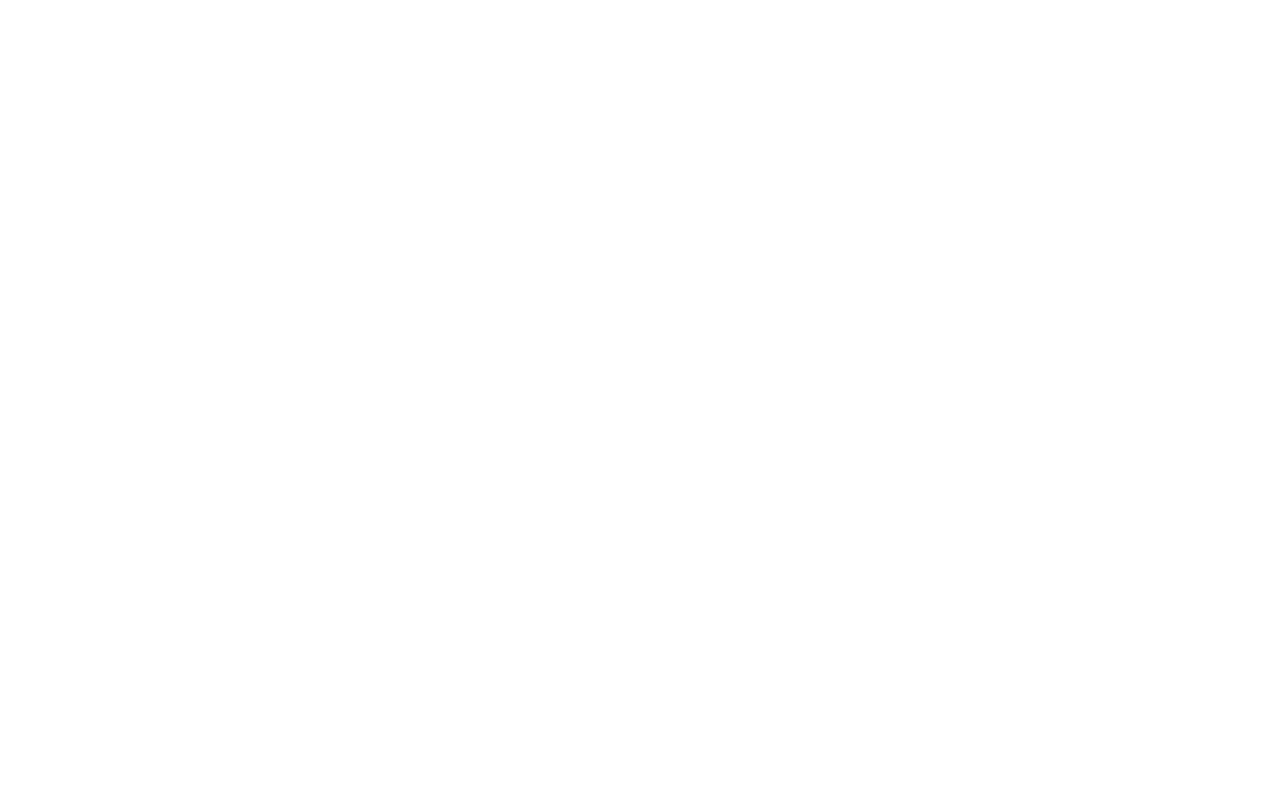
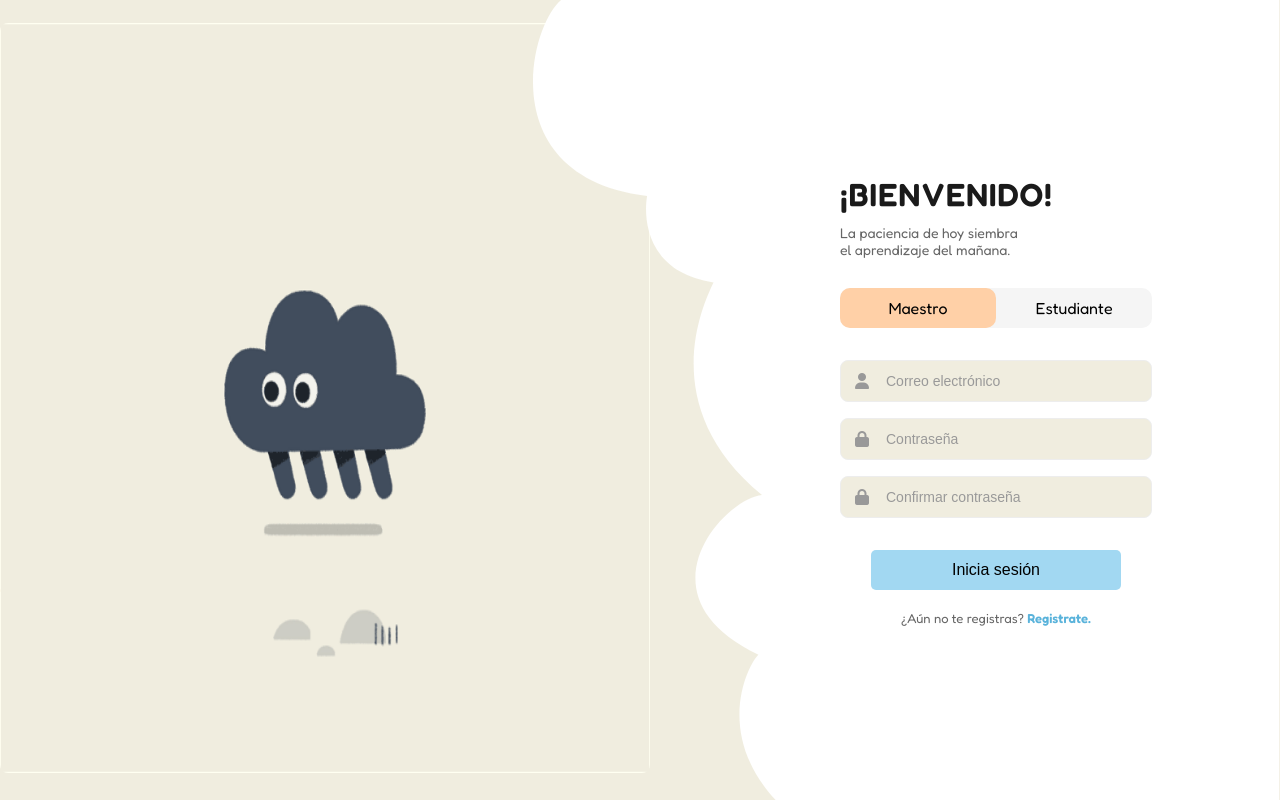
Before and after one commit to YBJ-UP/Nubo, an Angular app: page /login in a window 1280 px wide. Before the commit this address led to /. Built offline with nearby package versions, Linux system fonts and the light colour scheme.

Commit message:
hvjhvjgch,x

```diff
--- a/src/app/login/login.html
+++ b/src/app/login/login.html
@@ -6,7 +6,16 @@
         <h1>¡Bienvenido!</h1>
         <p>La paciencia de hoy siembra<br>el aprendizaje del mañana.</p>
 
-        <app-login-type />
+        <div class="login-type" (click)="swicthRole()">
+            @if (role == "Maestro") {
+                <p class="selected">Maestro</p>
+                <p>Estudiante</p>
+            }@else if (role == "Estudiante") {
+                <p>Maestro</p>
+                <p class="selected">Estudiante</p>
+            }
+
+        </div>
 
         <form #f="ngForm" (ngSubmit)="submit(f)" class="formulario">
             <p>
@@ -28,7 +37,7 @@
         </form>
 
         <div class="redireccion">
-            <p>¿Aún no te registras? <span routerLink="../../register">Registrate.</span></p>
+            <p>¿Aún no te registras? <span routerLink="../register">Registrate.</span></p>
         </div>
     </div>
 </section>
--- a/src/app/login/login.ts
+++ b/src/app/login/login.ts
@@ -1,20 +1,31 @@
-import { Component } from '@angular/core';
+import { Component, signal } from '@angular/core';
 import { Cloud } from "../components/cloud/cloud";
 import { RouterLink, Router } from "@angular/router";
 import { FormsModule, NgForm } from '@angular/forms';
-import { LoginType } from "../components/login-type/login-type";
 import { Nube } from "../components/nube/nube";
 
 @Component({
   selector: 'app-login',
-  imports: [Cloud, RouterLink, FormsModule, LoginType, Nube],
+  imports: [Cloud, RouterLink, FormsModule, Nube],
   templateUrl: './login.html',
   styleUrl: '../register/register.css'
 })
 export class Login {
+
+  role ="Maestro"
+
+  swicthRole(): void {
+    if (this.role == "Maestro"){
+      this.role = "Estudiante"
+    }else if (this.role == "Estudiante"){
+      this.role = "Maestro"
+    }
+  }
+
   constructor(private router: Router){}
 
   submit(form: NgForm){
+    console.log(this.role)
     console.log(form.value)
     this.router.navigate(['home/teacher'])
   }
--- a/src/app/register/register.css
+++ b/src/app/register/register.css
@@ -109,3 +109,28 @@ button[type="submit"]:hover {
   color: #3a9bc8;
   text-decoration: underline;
 }
+
+.login-type {
+    height: 40px;
+    display: grid;
+    grid-template-columns: 1fr 1fr;
+    text-align: center;
+    align-items: center;
+    background: whitesmoke;
+    border-radius: 10px;
+
+    p {
+        height: 100%;
+        border-radius: inherit;
+        align-content: center;
+    }
+}
+
+.login-type :hover {
+    background: linear-gradient(135deg, #ffcb9d 0%, #f0b98a 100%);
+    cursor: pointer;
+}
+
+.selected {
+    background-color: #FFD0A7;
+}
--- a/src/app/register/register.html
+++ b/src/app/register/register.html
@@ -39,7 +39,7 @@
 
             <button type="submit">Regístrate.</button>
         </form>
-        <div class="redireccion"> <p>¿Ya tienes cuenta? <span routerLink="../login/teacher">Inicia sesión.</span></p>
+        <div class="redireccion"> <p>¿Ya tienes cuenta? <span routerLink="../login">Inicia sesión.</span></p>
     </div>
     </div>
 </section>
--- a/src/app/teacher/create-student/create-student.ts
+++ b/src/app/teacher/create-student/create-student.ts
@@ -1,12 +1,11 @@
 import { Component } from '@angular/core';
 import { Sidebar } from "../../components/sidebar/sidebar";
-import { CardsHome } from "../../components/cards-home/cards-home";
 import { Greeting } from "../../components/greeting/greeting";
 import { Header } from "../../components/header/header";
 
 @Component({
   selector: 'app-create-student',
-  imports: [Sidebar, CardsHome, Greeting, Header],
+  imports: [Sidebar, Greeting, Header],
   templateUrl: './create-student.html',
   styleUrl: '../home/home.css'
 })
```
Also changed, not shown: src/app/app.routes.ts (+17 -6 lines).
